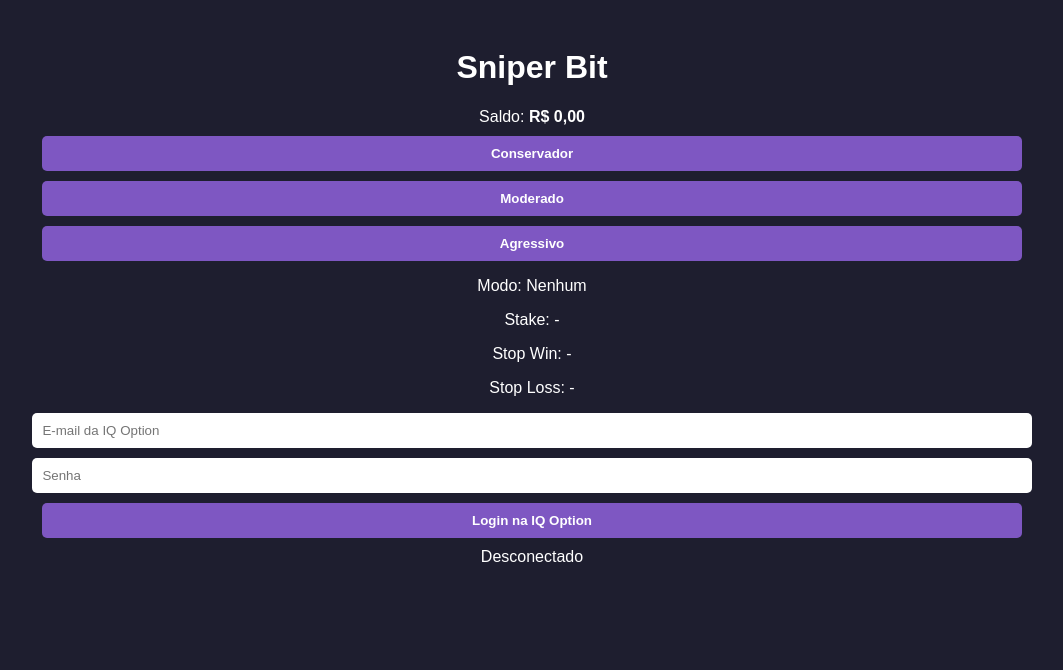
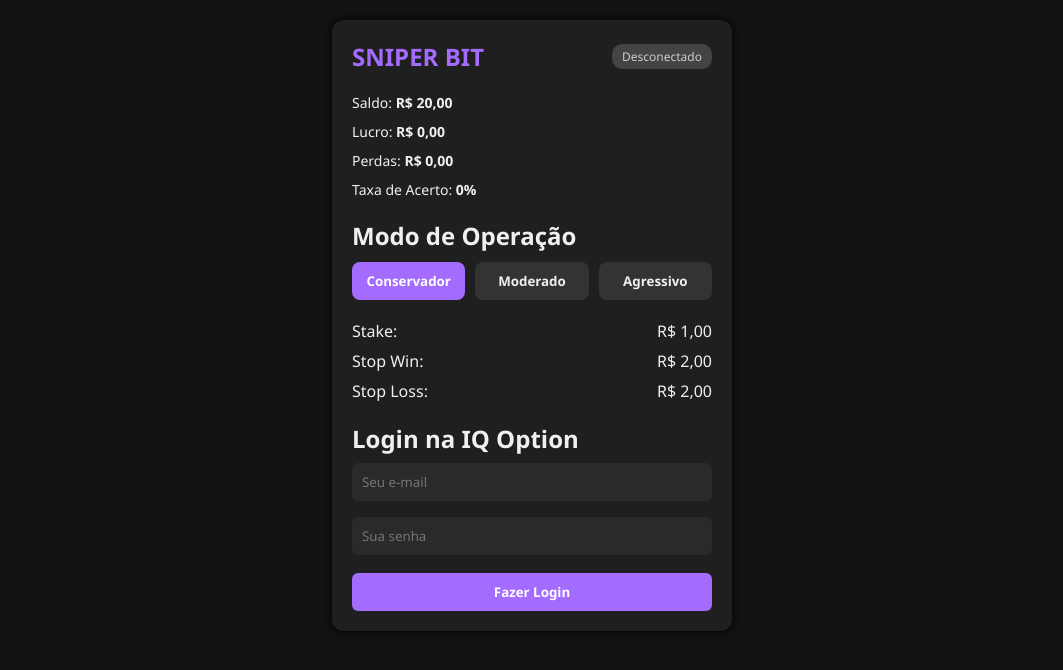
Before and after one commit to Gynden/sniperbit, a plain HTML site: page index.html in a window 1280 px wide. Shown: the whole page, without its empty margins (108-1171 px from the left). Drawn offline with Linux system fonts and the light colour scheme.

Commit message:
Add files via upload

```diff
--- a/index.html
+++ b/index.html
@@ -1,42 +1,47 @@
+
 <!DOCTYPE html>
 <html lang="pt-br">
 <head>
-  <meta charset="UTF-8" />
-  <meta name="viewport" content="width=device-width, initial-scale=1.0"/>
-  <title>Sniper Bit</title>
-  <link rel="stylesheet" href="style.css" />
+    <meta charset="UTF-8" />
+    <meta name="viewport" content="width=device-width, initial-scale=1.0" />
+    <title>Sniper Bit - Painel</title>
+    <link rel="stylesheet" href="style.css" />
 </head>
 <body>
-  <div class="painel">
-    <h1>Sniper Bit</h1>
+    <div class="container">
+        <header>
+            <h1>SNIPER BIT</h1>
+            <span class="status offline">Desconectado</span>
+        </header>
 
-    <div class="saldo-box">
-      <span>Saldo:</span>
-      <strong id="saldo">R$ 0,00</strong>
+        <section class="saldo-info">
+            <div>Saldo: <strong>R$ 20,00</strong></div>
+            <div>Lucro: <strong>R$ 0,00</strong></div>
+            <div>Perdas: <strong>R$ 0,00</strong></div>
+            <div>Taxa de Acerto: <strong>0%</strong></div>
+        </section>
+
+        <section class="modo-operacao">
+            <h2>Modo de Operação</h2>
+            <div class="botoes-modo">
+                <button class="ativo">Conservador</button>
+                <button>Moderado</button>
+                <button>Agressivo</button>
+            </div>
+        </section>
+
+        <section class="configuracoes">
+            <div><label>Stake:</label><span>R$ 1,00</span></div>
+            <div><label>Stop Win:</label><span>R$ 2,00</span></div>
+            <div><label>Stop Loss:</label><span>R$ 2,00</span></div>
+        </section>
+
+        <section class="login">
+            <h2>Login na IQ Option</h2>
+            <input type="email" placeholder="Seu e-mail" />
+            <input type="password" placeholder="Sua senha" />
+            <button class="login-btn">Fazer Login</button>
+        </section>
     </div>
-
-    <div class="modos">
-      <button onclick="selecionarModo('conservador')">Conservador</button>
-      <button onclick="selecionarModo('moderado')">Moderado</button>
-      <button onclick="selecionarModo('agressivo')">Agressivo</button>
-    </div>
-
-    <div class="info-operacao">
-      <p>Modo: <span id="modo-selecionado">Nenhum</span></p>
-      <p>Stake: <span id="stake">-</span></p>
-      <p>Stop Win: <span id="stopwin">-</span></p>
-      <p>Stop Loss: <span id="stoploss">-</span></p>
-    </div>
-
-    <div class="botoes-login">
-      <input id="email" type="email" placeholder="E-mail da IQ Option" />
-      <input id="senha" type="password" placeholder="Senha" />
-      <button onclick="login()">Login na IQ Option</button>
-    </div>
-
-    <div class="status" id="status">Desconectado</div>
-  </div>
-
-  <script src="script.js"></script>
 </body>
 </html>
--- a/style.css
+++ b/style.css
@@ -1,36 +1,112 @@
+
+* {
+    margin: 0;
+    padding: 0;
+    box-sizing: border-box;
+    font-family: 'Segoe UI', sans-serif;
+}
 
 body {
-    background-color: #1e1e2f;
-    color: white;
-    font-family: Arial, sans-serif;
-    text-align: center;
+    background-color: #121212;
+    color: #f0f0f0;
     padding: 20px;
 }
 
 .container {
     max-width: 400px;
-    margin: auto;
+    margin: 0 auto;
+    background-color: #1f1f1f;
+    border-radius: 12px;
     padding: 20px;
-    border-radius: 10px;
-    background-color: #2c2c3e;
+    box-shadow: 0 0 10px #000;
 }
 
-input, button {
-    display: block;
-    margin: 10px auto;
-    padding: 10px;
-    width: 80%;
-    border: none;
-    border-radius: 5px;
+header {
+    display: flex;
+    justify-content: space-between;
+    align-items: center;
+    margin-bottom: 20px;
 }
 
-button {
-    background-color: #7e57c2;
-    color: white;
+header h1 {
+    color: #a36cff;
+    font-size: 24px;
+}
+
+.status {
+    padding: 4px 10px;
+    border-radius: 10px;
+    font-size: 12px;
+}
+
+.status.offline {
+    background-color: #444;
+    color: #ccc;
+}
+
+.saldo-info div {
+    margin: 10px 0;
+    font-size: 14px;
+}
+
+.modo-operacao {
+    margin-top: 20px;
+}
+
+.botoes-modo {
+    display: flex;
+    gap: 10px;
+    margin-top: 10px;
+}
+
+.botoes-modo button {
+    flex: 1;
+    padding: 10px;
+    background-color: #333;
+    border: none;
+    border-radius: 8px;
+    color: #f0f0f0;
     font-weight: bold;
     cursor: pointer;
 }
 
-button:hover {
-    background-color: #673ab7;
+.botoes-modo button.ativo {
+    background-color: #a36cff;
+    color: #fff;
 }
+
+.configuracoes {
+    margin: 20px 0;
+}
+
+.configuracoes div {
+    margin: 8px 0;
+    display: flex;
+    justify-content: space-between;
+}
+
+.login {
+    margin-top: 20px;
+}
+
+.login input {
+    width: 100%;
+    margin: 8px 0;
+    padding: 10px;
+    border-radius: 6px;
+    border: none;
+    background-color: #2a2a2a;
+    color: #fff;
+}
+
+.login-btn {
+    width: 100%;
+    padding: 10px;
+    background-color: #a36cff;
+    border: none;
+    border-radius: 6px;
+    color: white;
+    font-weight: bold;
+    margin-top: 10px;
+    cursor: pointer;
+}
```
